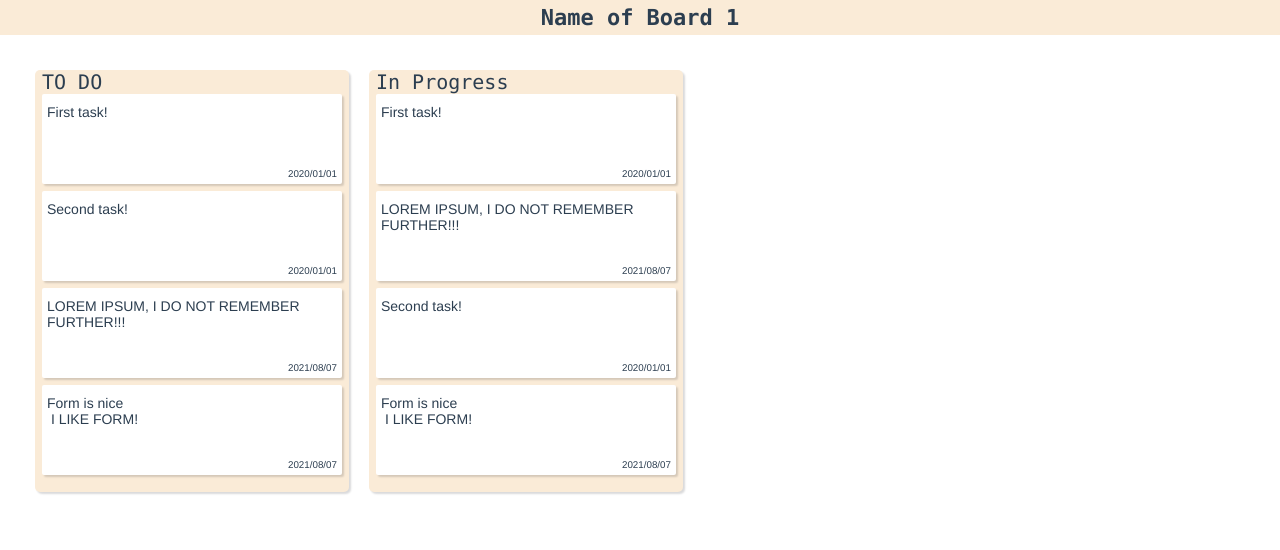
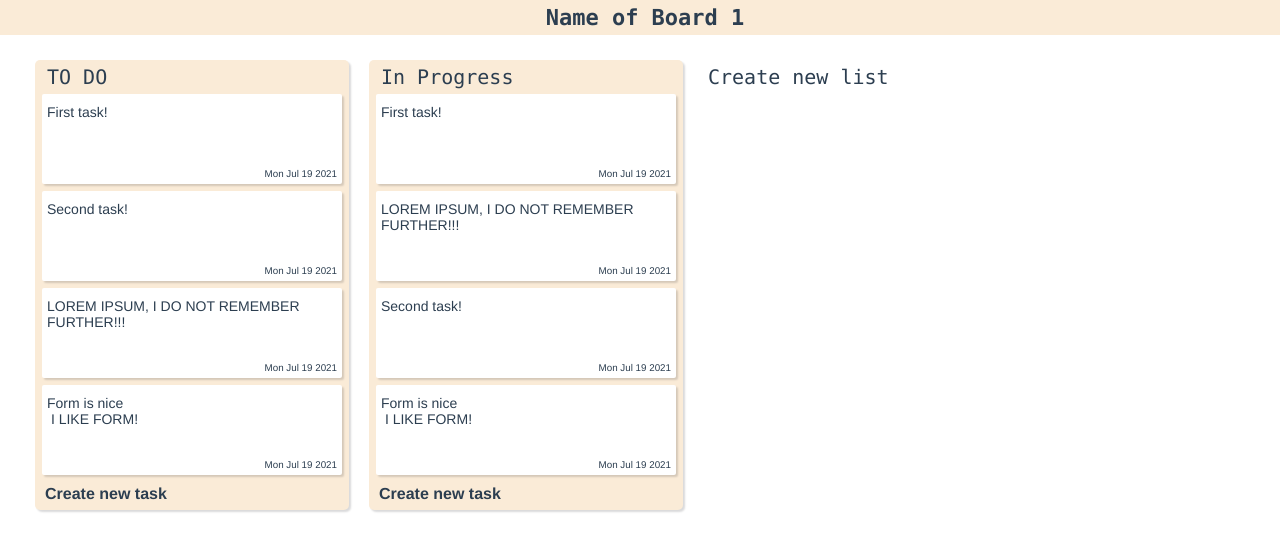
Before and after one commit to DarkoiV/Kanban, a Vue app: page /board/1 in a window 1280 px wide. Shown: the top 550 px of the page. Built offline with nearby package versions, Linux system fonts and the light colour scheme.

Commit message:
Added create new task and new list, minor changes'

```diff
--- a/src/components/BoardHeader.vue
+++ b/src/components/BoardHeader.vue
@@ -18,6 +18,9 @@ export default {
 
 <style scope>
 header {
+  position: fixed;
+  width: 100vw;
+
   background: antiquewhite;
   padding: 5px;
 }
--- a/src/components/List.vue
+++ b/src/components/List.vue
@@ -7,6 +7,7 @@
       :taskObject = "task"
       @update-description="updateDescription"
       />
+    <p id="newtask" @click="newTask"> Create new task </p>
   </div>
 </template>
 
@@ -21,8 +22,12 @@ export default {
   },
 
   methods: {
-    updateDescription(taskID, newDescription){
+    updateDescription(taskID, newDescription) {
       this.$emit('update-description', this.pos, taskID, newDescription);
+    },
+
+    newTask() {
+      this.$emit("new-task", this.pos);
     }
   },
 
@@ -40,7 +45,7 @@ export default {
   font-weight: 500;
   font-size: 20px;
 
-  margin: 0px;
+  margin: 5px;
 }
 .list {
   align-self: flex-start;
@@ -51,8 +56,19 @@ export default {
 
   padding: 7px;
   padding-top: 0px;
-  padding-bottom: 10px;
 
+  min-width: 300px;
   width: 300px;
 }
+#newtask {
+  margin-top: 10px;
+  margin-left: 3px;
+  user-select: none;
+
+  font-weight: bold;
+}
+#newtask:hover {
+  color: salmon;
+  cursor: pointer;
+}
 </style>
--- a/src/components/Task.vue
+++ b/src/components/Task.vue
@@ -19,7 +19,7 @@
       />
     </form>
 
-    <p class="due"> {{ taskObject.due }} </p>
+    <p class="createdAt"> {{ taskObject.createdAt.toDateString() }} </p>
   </div>
 </template>
 
@@ -101,6 +101,9 @@ export default {
   padding-top: 10px;
   margin-bottom: 7px;
 }
+.task:hover {
+  transform: scale(1.02);
+}
 textarea {
   font-family: Avenir, Helvetica, Arial, sans-serif;
   font-size: 14px;
@@ -123,7 +126,7 @@ textarea:focus {
   white-space: pre-wrap;
   word-break: break-word;
 }
-.due {
+.createdAt {
   font-size: 70%;
   text-align: right;
   margin-top: auto;
--- a/src/views/Board.vue
+++ b/src/views/Board.vue
@@ -7,7 +7,11 @@
       :key="list.id"
       :tasks="list.tasks"
       @update-description="updateDescription"
+      @new-task="newTask"
     />
+    <div>
+    <p id="newlist" @click="newList"> Create new list </p>
+    </div>
   </div>
 </template>
 
@@ -46,25 +50,25 @@ export default {
             id: 1,
             pos: 0,
             description: "First task!",
-            due: "2020/01/01"
+            createdAt: new Date()
           },
           {
             id: 2,
             pos: 1,
             description: "Second task!",
-            due: "2020/01/01"
+            createdAt: new Date()
           },
           {
             id: 3,
             pos: 2,
             description: "LOREM IPSUM, I DO NOT REMEMBER FURTHER!!!",
-            due: "2021/08/07"
+            createdAt: new Date()
           },
           {
             id: 4,
             pos: 3,
             description: "Form is nice \n I LIKE FORM!",
-            due: "2021/08/07"
+            createdAt: new Date()
           }
         ]
       },
@@ -76,25 +80,25 @@ export default {
             id: 1,
             pos: 0,
             description: "First task!",
-            due: "2020/01/01"
+            createdAt: new Date()
           },
           {
             id: 2,
             pos: 2,
             description: "Second task!",
-            due: "2020/01/01"
+            createdAt: new Date()
           },
           {
             id: 3,
             pos: 1,
             description: "LOREM IPSUM, I DO NOT REMEMBER FURTHER!!!",
-            due: "2021/08/07"
+            createdAt: new Date()
           },
           {
             id: 4,
             pos: 3,
             description: "Form is nice \n I LIKE FORM!",
-            due: "2021/08/07"
+            createdAt: new Date()
           }
         ]
       }
@@ -107,7 +111,6 @@ export default {
   },
 
   methods: {
-    // Update description of task
     updateDescription(listPos, taskID, newDescription) {
       this.lists[listPos].tasks.map(task =>{
         if(task.id == taskID){
@@ -115,6 +118,36 @@ export default {
         }
         return task;
       })
+    },
+
+    newTask(listPos) {
+      //TODO get ID from server
+      const newPos = this.lists[listPos].tasks.length;
+      const newID = newPos + listPos * 1000;
+
+      const newTask = {
+        id: newID,
+        pos: newPos,
+        description: "New task, double click to edit",
+        createdAt: new Date()
+      }
+      console.log("New task", newTask)
+      this.lists[listPos].tasks.push(newTask)
+    },
+
+    newList() {
+      const newPos = this.lists.length
+      const newID = newPos
+
+      const newList = {
+        id: newID,
+        pos: newPos,
+        title: "New List",
+        tasks: []
+      }
+
+      console.log("New list", newList)
+      this.lists.push(newList)
     }
 
   },
@@ -126,6 +159,20 @@ export default {
   display: flex;
   flex-direction: row;
   flex-wrap: nowrap;
+
   padding: 25px;
+  padding-top: 50px;
+}
+#newlist {
+  font-family: Monaco, monospace;
+  font-weight: 500;
+  font-size: 20px;
+
+  min-width: 300px;
+  margin: 15px;
+}
+#newlist:hover {
+  color: salmon;
+  cursor: pointer;
 }
 </style>
```
